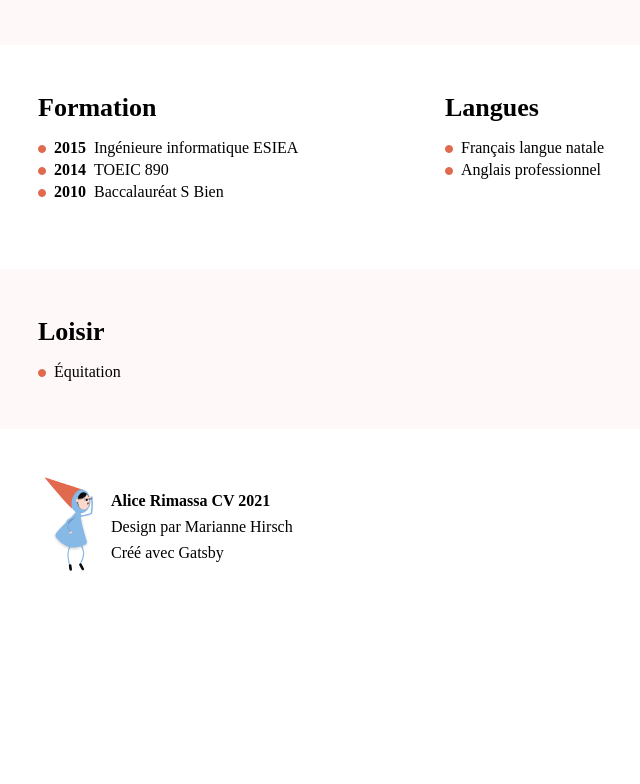
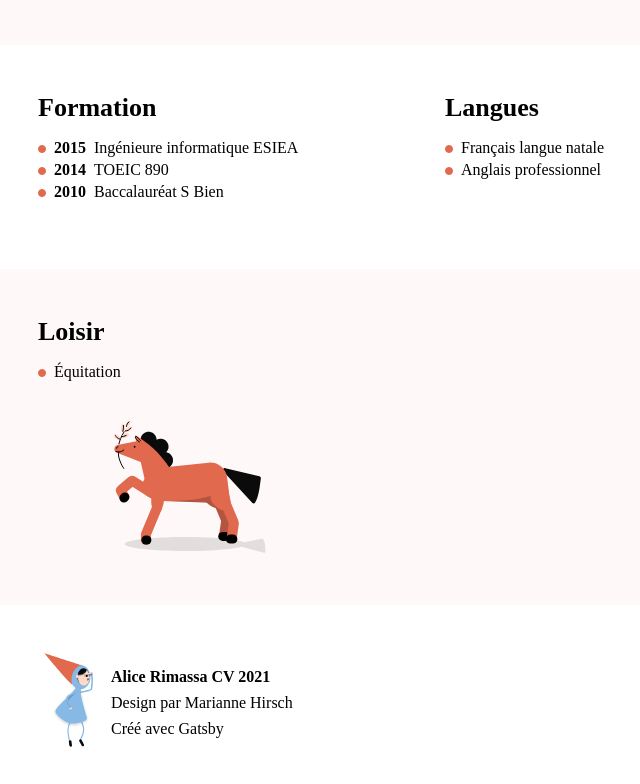
Before and after one commit to eponae/my-cv, a Gatsby site: page / in a window 1280 px wide. Shown: the part 2508-3292 px from the top of the page, without its empty margins (195-835 px from the left). Before the commit the page ends 3116 px from the top, so only its background shows below. Built offline with nearby package versions, Linux system fonts and the light colour scheme; Gatsby itself is replaced by a stand-in of ours.

Commit message:
Hobbies image

```diff
--- a/src/components/hobbies.tsx
+++ b/src/components/hobbies.tsx
@@ -5,6 +5,15 @@ import { getNodeData } from '../utils/dataUtils';
 import Title from './title';
 import SectionWithBackground from './sectionWithBackground';
 import Dot from './dot';
+import Horse from '../images/horse.svg';
+import styled from 'styled-components';
+import { screenDimensions } from './theme';
+
+const HorseWrapper = styled(Horse)`
+  @media ${screenDimensions.smScreen} {
+    display: none;
+  }
+`;
 
 const Hobbies: FC = () => {
   const {
@@ -38,6 +47,7 @@ const Hobbies: FC = () => {
           </li>
         ))}
       </ul>
+      <HorseWrapper />
     </SectionWithBackground>
   );
 };
```
Also changed, not shown: src/images/horse.svg (renamed from src/images/horde.svg).
